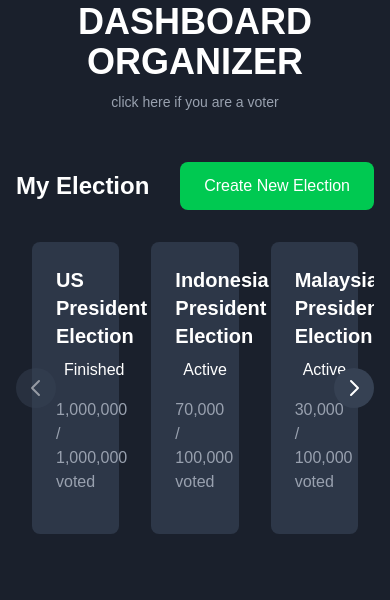
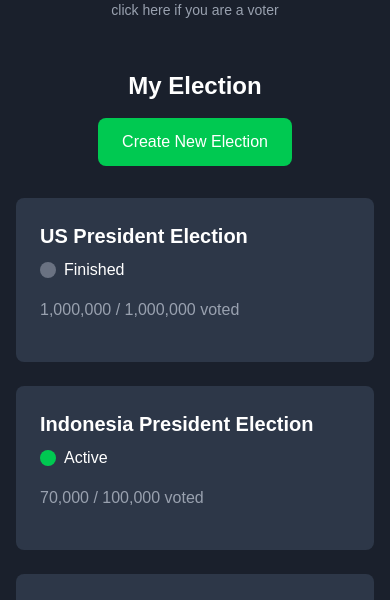
Before and after one commit to vegazeronos/voting-dapps, a Next.js app: page /organizer/dashboard in a window 390 px wide. Shown: the part 222-822 px from the top of the page. Built offline with nearby package versions, Linux system fonts and the light colour scheme; what wagmi would draw is missing.

Commit message:
add responsive in mobile view

```diff
--- a/app/organizer/dashboard/page.tsx
+++ b/app/organizer/dashboard/page.tsx
@@ -1,8 +1,8 @@
+
 "use client";
 
 import Link from "next/link";
 import { useState } from "react";
-
 
 const initialElections = [
   {
@@ -37,37 +37,15 @@ const initialElections = [
 
 export default function OrganizerDashboard() {
   const [elections, setElections] = useState(initialElections);
-  const [currentIndex, setCurrentIndex] = useState(0);
-
 
   const handleDelete = (id: number) => {
     setElections(elections.filter((election) => election.id !== id));
   };
 
-  // Fungsi untuk slider
-  const itemsPerPage = 3; // Hanya tampilkan 3 data per slide
-  const totalSlides = Math.ceil(elections.length / itemsPerPage);
-
-  const handleNext = () => {
-    if (currentIndex < totalSlides - 1) {
-      setCurrentIndex(currentIndex + 1);
-    }
-  };
-
-  const handlePrev = () => {
-    if (currentIndex > 0) {
-      setCurrentIndex(currentIndex - 1);
-    }
-  };
-
-
-  const startIndex = currentIndex * itemsPerPage;
-  const displayedElections = elections.slice(startIndex, startIndex + itemsPerPage);
-
   return (
-    <main className="bg-[#1A202C] text-white min-h-screen flex items-center justify-center py-16">
-      <div className="container mx-auto px-4 sm:px-6 lg:px-8">
-        {/* Judul dan Link ke Dashboard Voters */}
+    <main className="bg-[#1A202C] text-white min-h-screen py-16 px-4">
+      <div className="max-w-6xl mx-auto">
+        {/* Header */}
         <div className="text-center mb-12">
           <h1 className="text-4xl md:text-5xl font-bold mb-2">
             DASHBOARD ORGANIZER
@@ -80,8 +58,8 @@ export default function OrganizerDashboard() {
           </Link>
         </div>
 
-        {/* Tombol Create New Election dan Tabel My Election */}
-        <div className="mb-8 flex justify-between items-center">
+        {/* My Elections */}
+        <div className="mb-8 flex flex-col md:flex-row justify-between items-center gap-4">
           <h2 className="text-2xl font-semibold">My Election</h2>
           <Link
             href="/organizer/createElection"
@@ -91,25 +69,15 @@ export default function OrganizerDashboard() {
           </Link>
         </div>
 
-        {/* Tabel My Election */}
         {elections.length === 0 ? (
           <div className="text-center text-gray-400">
             No Election Data Available
           </div>
         ) : (
-          <div className="relative">
-            {/* Slider Container */}
-            <div className="flex overflow-hidden">
-              <div className="flex w-full">
-                {displayedElections.map((election) => (
-                  <div
-                    key={election.id}
-                    className="w-1/3 px-4"
-                  >
-                    <div className="bg-[#2D3748] p-6 rounded-lg h-full">
-                      <h3 className="text-xl font-semibold mb-2">
-                        {election.title}
-                      </h3>
+          <div className="grid grid-cols-1 sm:grid-cols-2 lg:grid-cols-3 gap-6">
+            {elections.map((election) => (
+              <div key={election.id} className="bg-[#2D3748] p-6 rounded-lg">
+                <h3 className="text-xl font-semibold mb-2">{election.title}</h3>
                 <div className="flex items-center mb-4">
                   <span
                     className={`inline-block w-4 h-4 rounded-full mr-2 ${election.status === "Finished"
@@ -123,6 +91,8 @@ export default function OrganizerDashboard() {
                   {election.votedAddress.toLocaleString()} /{" "}
                   {election.whitelistedAddress.toLocaleString()} voted
                 </p>
+
+                {/* Optional Action Buttons */}
                 {/* <div className="flex space-x-4">
                   <Link
                     href={`/organizer/editElection/${election.id}`}
@@ -138,60 +108,7 @@ export default function OrganizerDashboard() {
                   </button>
                 </div> */}
               </div>
-                  </div>
             ))}
-              </div>
-            </div>
-
-            {/* Tombol Slider (Di samping tabel) */}
-            {elections.length > itemsPerPage && (
-              <>
-                <button
-                  onClick={handlePrev}
-                  disabled={currentIndex === 0}
-                  className={`absolute left-0 top-1/2 transform -translate-y-1/2 bg-gray-700 p-2 rounded-full ${currentIndex === 0
-                    ? "opacity-50 cursor-not-allowed"
-                    : "hover:bg-gray-600"
-                    }`}
-                >
-                  <svg
-                    className="w-6 h-6 text-white"
-                    fill="none"
-                    stroke="currentColor"
-                    viewBox="0 0 24 24"
-                  >
-                    <path
-                      strokeLinecap="round"
-                      strokeLinejoin="round"
-                      strokeWidth="2"
-                      d="M15 19l-7-7 7-7"
-                    />
-                  </svg>
-                </button>
-                <button
-                  onClick={handleNext}
-                  disabled={currentIndex === totalSlides - 1}
-                  className={`absolute right-0 top-1/2 transform -translate-y-1/2 bg-gray-700 p-2 rounded-full ${currentIndex === totalSlides - 1
-                    ? "opacity-50 cursor-not-allowed"
-                    : "hover:bg-gray-600"
-                    }`}
-                >
-                  <svg
-                    className="w-6 h-6 text-white"
-                    fill="none"
-                    stroke="currentColor"
-                    viewBox="0 0 24 24"
-                  >
-                    <path
-                      strokeLinecap="round"
-                      strokeLinejoin="round"
-                      strokeWidth="2"
-                      d="M9 5l7 7-7 7"
-                    />
-                  </svg>
-                </button>
-              </>
-            )}
           </div>
         )}
       </div>
--- a/app/top-vote/page.tsx
+++ b/app/top-vote/page.tsx
@@ -1,3 +1,4 @@
+
 "use client";
 
 import { useState, useEffect } from "react";
@@ -83,7 +84,6 @@ export default function TopVotePage() {
     },
   ];
 
-
   useEffect(() => {
     const updatedElections = dummyElections.map((election) => {
       // Tentukan status Active/Finished
@@ -126,7 +126,7 @@ export default function TopVotePage() {
       <div className="container mx-auto px-4 sm:px-6 lg:px-8">
         {/* Judul */}
         <div className="mb-12">
-          <h1 className="text-4xl md:text-5xl font-bold">Top Vote</h1>
+          <h1 className="text-3xl sm:text-4xl md:text-5xl font-bold">Top Vote</h1>
         </div>
 
         {/* Daftar Election */}
@@ -137,9 +137,9 @@ export default function TopVotePage() {
               className="bg-[#2A2A3A] rounded-lg p-4 cursor-pointer hover:bg-[#333344] transition-colors"
               onClick={() => handleElectionClick(election.id, election.whitelistAddresses)}
             >
-              <div className="flex justify-between items-center">
-                <div className="flex-1">
-                  <h3 className="text-lg font-semibold mb-2">{election.title}</h3>
+              <div className="flex flex-col md:flex-row justify-between items-center">
+                <div className="flex-1 mb-4 md:mb-0">
+                  <h3 className="text-lg sm:text-xl font-semibold mb-2">{election.title}</h3>
                   <div className="w-full bg-gray-600 rounded-full h-6">
                     <div
                       className="bg-green-500 h-6 rounded-full"
@@ -148,11 +148,10 @@ export default function TopVotePage() {
                   </div>
                 </div>
                 <div className="text-right ml-4">
-                  <p className="text-lg">{election.percentage}%</p>
+                  <p className="text-lg sm:text-xl">{election.percentage}%</p>
                   <p
-                    className={`text-sm ${
-                      election.status === "Active" ? "text-green-500" : "text-red-500"
-                    }`}
+                    className={`text-sm sm:text-base ${election.status === "Active" ? "text-green-500" : "text-red-500"
+                      }`}
                   >
                     {election.status}
                   </p>
--- a/app/voters/vote/[electionId]/result/page.tsx
+++ b/app/voters/vote/[electionId]/result/page.tsx
@@ -1,8 +1,8 @@
+
 "use client";
 
 import { useState, useEffect } from "react";
 import { useParams } from "next/navigation";
-
 
 interface Candidate {
   id: number;
@@ -10,7 +10,6 @@ interface Candidate {
   photo: string | null;
   votes: number;
 }
-
 
 interface Election {
   id: string;
@@ -112,10 +111,10 @@ export default function VotingResultPage() {
         {/* Judul Election dan Status */}
         <div className="flex justify-between items-center mb-12">
           <div className="text-center flex-1">
-            <h1 className="text-4xl md:text-5xl font-bold mb-2">
+            <h1 className="text-3xl md:text-4xl lg:text-5xl font-bold mb-2">
               Election: {election.title}
             </h1>
-            <p className="text-lg">Real Time Result</p>
+            <p className="text-sm md:text-lg">Real Time Result</p>
           </div>
           <div className="text-right">
             <span
@@ -129,7 +128,7 @@ export default function VotingResultPage() {
         </div>
 
         {/* Daftar Kandidat */}
-        <div className="grid grid-cols-1 md:grid-cols-3 gap-6 max-w-4xl mx-auto">
+        <div className="grid grid-cols-1 md:grid-cols-2 lg:grid-cols-3 gap-6 max-w-4xl mx-auto">
           {election.candidates.map((candidate) => (
             <div
               key={candidate.id}
@@ -142,10 +141,10 @@ export default function VotingResultPage() {
                 <img
                   src={candidate.photo}
                   alt={candidate.name}
-                  className="w-60 h-60 object-cover rounded-lg mb-4"
+                  className="w-48 h-48 object-cover rounded-lg mb-4"
                 />
               ) : (
-                <div className="w-60 h-60 bg-gray-500 rounded-lg mb-4 flex items-center justify-center">
+                <div className="w-48 h-48 bg-gray-500 rounded-lg mb-4 flex items-center justify-center">
                   <span className="text-gray-300">No Photo</span>
                 </div>
               )}
@@ -157,7 +156,7 @@ export default function VotingResultPage() {
 
         {/* End Time dan Total Votes */}
         <div className="text-center mt-8">
-          <p className="text-lg">
+          <p className="text-sm md:text-lg">
             Ends in: <span className="text-red-500">{endTime}</span>{" "}
             {totalVotes} of {election.whitelistAddresses.length} have voted
           </p>
```
Also changed, not shown: app/organizer/createElection/page.tsx (+16 -10 lines), app/page.tsx (+41 -92 lines), app/voters/dashboard/page.tsx (+14 -16 lines). Lines whose indentation alone changed are shown as unchanged.
